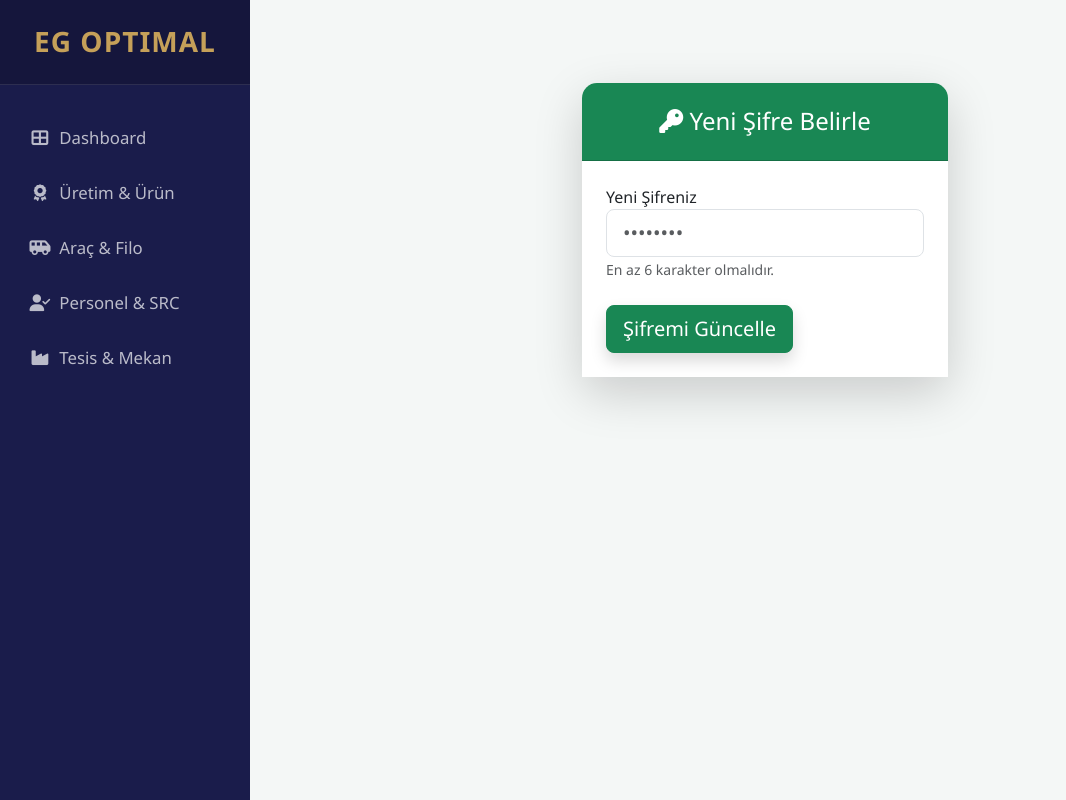
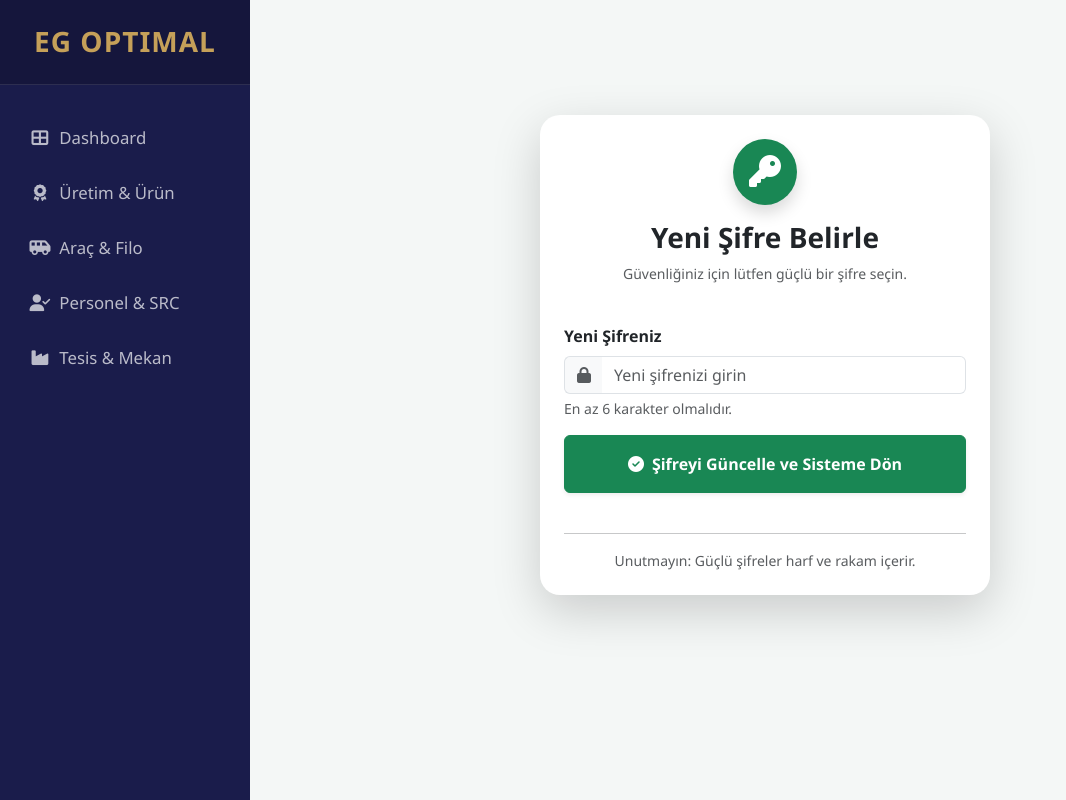
Before and after one commit to eguldr/sertifika-takip, a Flask app: template templates/reset_password.html in a window 1280 px wide. Shown: the whole page, without its empty margins (0-1066 px from the left). Run offline with Flask 3, Linux system fonts and the light colour scheme; the template is opened without the code that fills it, so the values that code supplies are empty.

Commit message:
Update reset_password.html

```diff
--- a/templates/reset_password.html
+++ b/templates/reset_password.html
@@ -1,26 +1,42 @@
 {% extends "base.html" %}
 {% block content %}
-<div class="container py-5">
-    <div class="row justify-content-center">
-        <div class="col-md-5">
-            <div class="card shadow-lg border-0" style="border-radius: 15px;">
-                <div class="card-header bg-success text-white text-center p-4" style="border-radius: 15px 15px 0 0;">
-                    <h4 class="mb-0"><i class="fas fa-key mr-2"></i> Yeni Şifre Belirle</h4>
+<div class="container d-flex justify-content-center align-items-center" style="min-height: 80vh;">
+    <div class="card shadow-lg p-4" style="max-width: 450px; width: 100%; border-radius: 20px; border: none;">
+        <div class="text-center mb-4">
+            <div class="bg-success d-inline-block p-3 rounded-circle text-white mb-3 shadow">
+                <i class="fas fa-key fa-2x"></i>
+            </div>
+            <h3 class="fw-bold text-dark">Yeni Şifre Belirle</h3>
+            <p class="text-muted small">Güvenliğiniz için lütfen güçlü bir şifre seçin.</p>
+        </div>
+
+        <form method="POST">
+            <div class="mb-3">
+                <label class="form-label fw-bold">Yeni Şifreniz</label>
+                <div class="input-group">
+                    <span class="input-group-text bg-light border-end-0"><i class="fas fa-lock text-muted"></i></span>
+                    <input type="password" name="password" class="form-control border-start-0" placeholder="Yeni şifrenizi girin" required minlength="6">
                 </div>
-                <div class="card-body p-4 bg-white">
-                    <form method="POST">
-                        <div class="form-group mb-4">
-                            <label class="font-weight-bold">Yeni Şifreniz</label>
-                            <input type="password" name="password" class="form-control form-control-lg" placeholder="••••••••" required minlength="6">
-                            <small class="text-muted">En az 6 karakter olmalıdır.</small>
-                        </div>
-                        <button type="submit" class="btn btn-success btn-block btn-lg shadow">
-                            Şifremi Güncelle
-                        </button>
-                    </form>
-                </div>
+                <div class="form-text text-start">En az 6 karakter olmalıdır.</div>
             </div>
+
+            <button type="submit" class="btn btn-success w-100 py-3 fw-bold shadow-sm">
+                <i class="fas fa-check-circle me-2"></i>Şifreyi Güncelle ve Sisteme Dön
+            </button>
+        </form>
+
+        <div class="text-center mt-4">
+            <hr>
+            <p class="small text-muted mb-0">Unutmayın: Güçlü şifreler harf ve rakam içerir.</p>
         </div>
     </div>
 </div>
+
+<style>
+    /* Tasarımın base.html ile uyumlu olması için odaklanma parlaması */
+    .form-control:focus {
+        border-color: #198754; /* Yeşil (Success) tonu */
+        box-shadow: 0 0 0 0.25rem rgba(25, 135, 84, 0.1);
+    }
+</style>
 {% endblock %}
```
